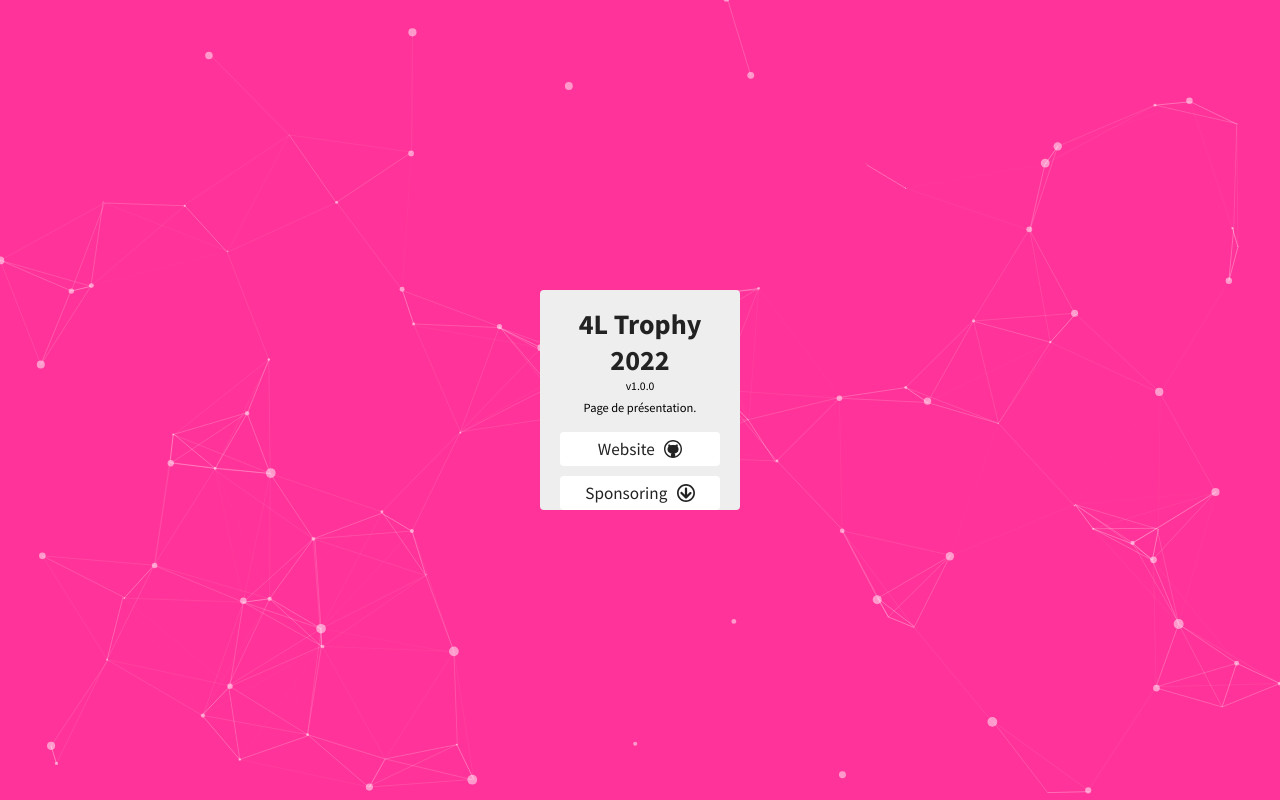
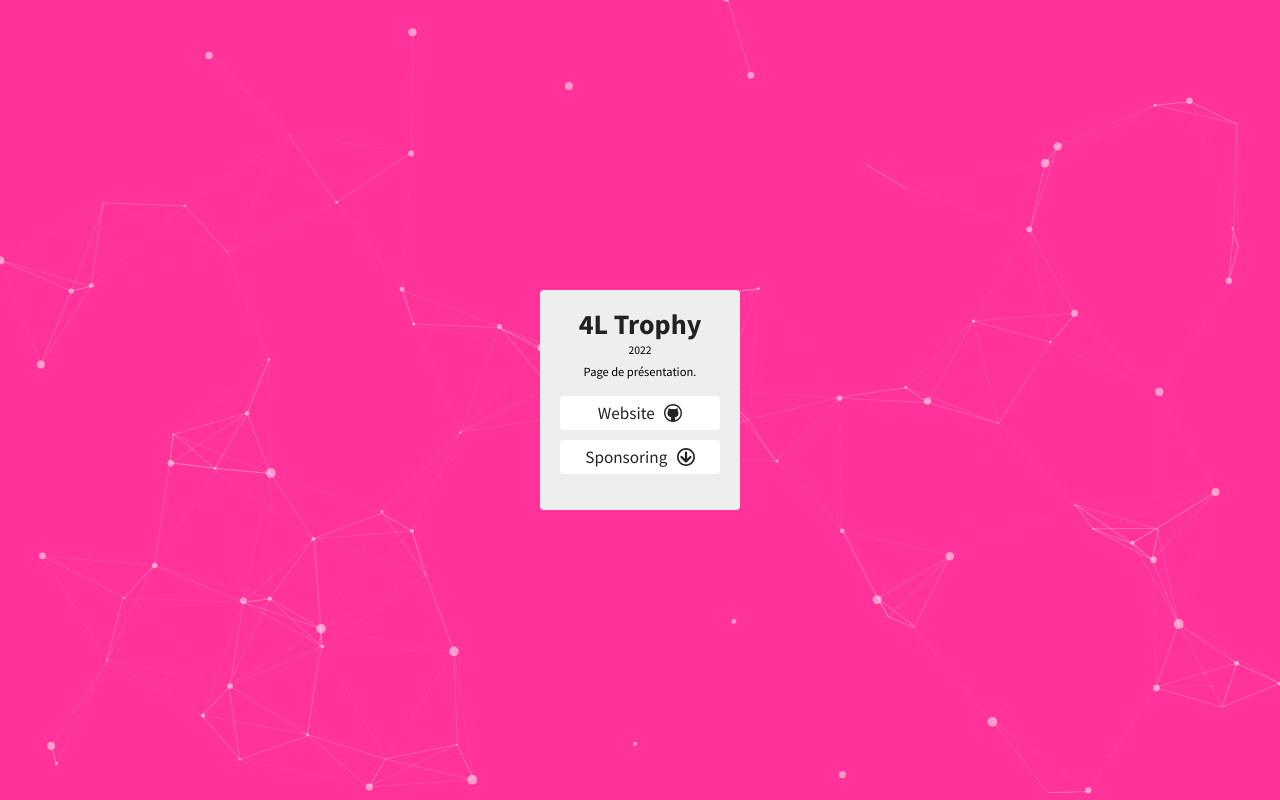
Before and after one commit to arnaud-benoist4L2022/4LTrophy-2022, a website: page index.html in a window 1280 px wide. Drawn offline with Linux system fonts and the light colour scheme.

Commit message:
Update index.html

```diff
--- a/index.html
+++ b/index.html
@@ -42,8 +42,8 @@
 
 <!-- panel -->
 <div class="panel">
-  <h1>4L Trophy 2022</h1>
-  <span class="r-version">v1.0.0</span>
+  <h1>4L Trophy</h1>
+  <span class="r-version">2022</span>
   <h2>Page de présentation.</h2>
   <ul>
     <li onclick="ga('send', 'event', 'GitHub', 'click');">
```
